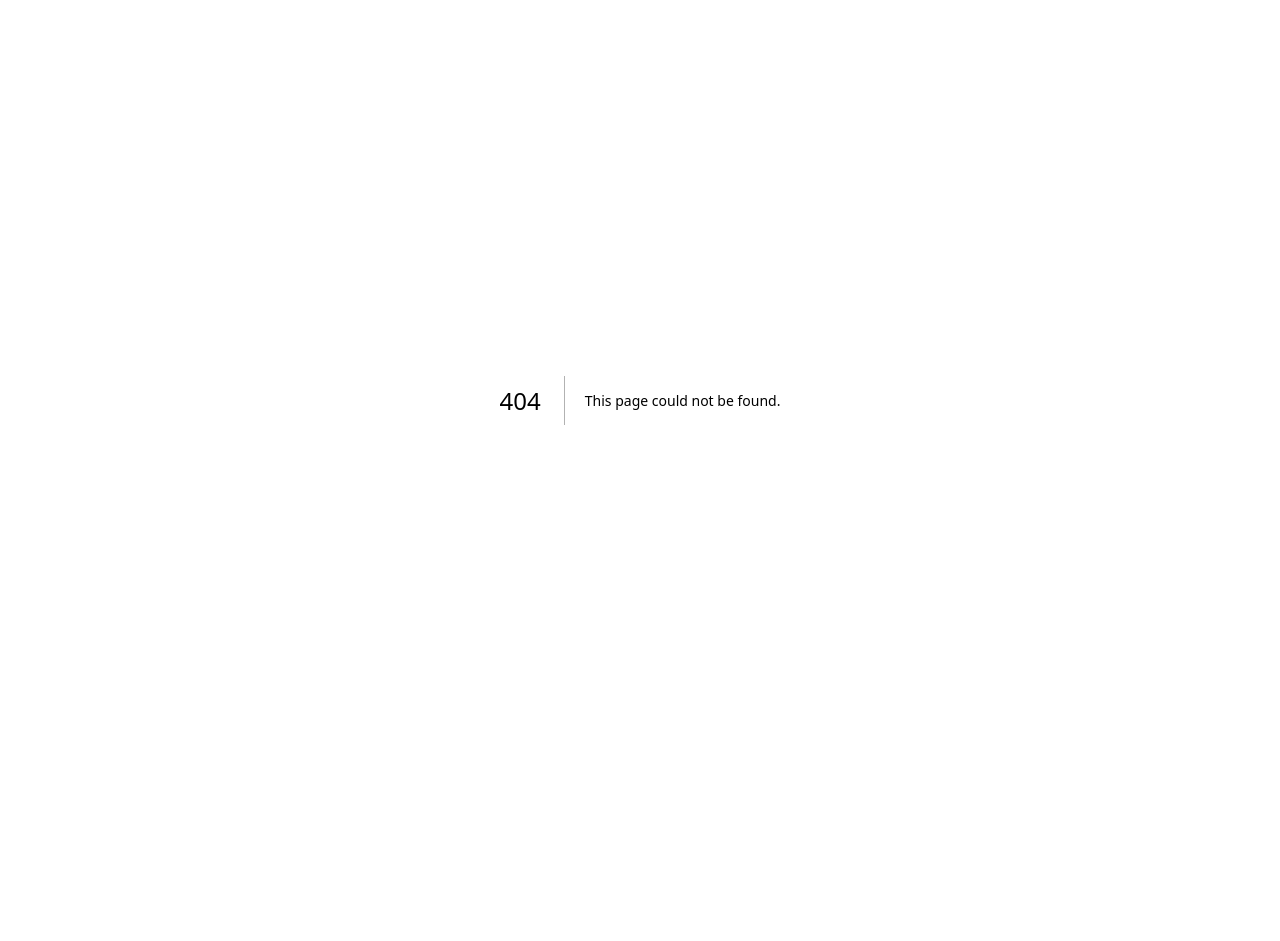
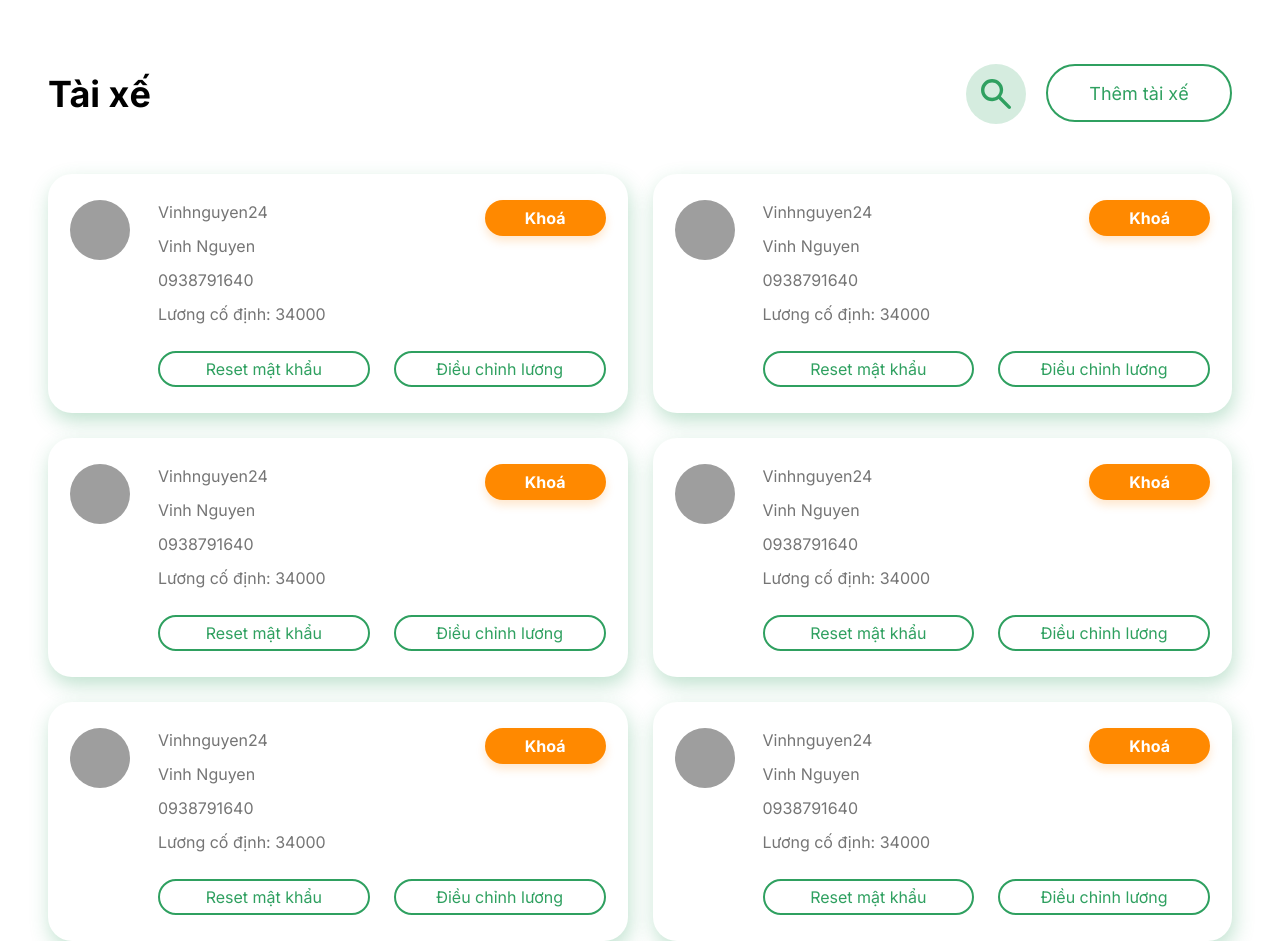
Before and after one commit to phibuinek/driver-manager-web, a Next.js app: page /assets/drivers-assistant in a window 1280 px wide. Before the commit this address had no page. Before the commit the page ends 800 px from the top, so only its background shows below. Built offline with nearby package versions, Linux system fonts and the light colour scheme; grey boxes are pictures that could not be loaded.

Commit message:
feat: add driver, driver assistant pages

```diff
--- a/next.config.js
+++ b/next.config.js
@@ -1,4 +1,13 @@
 /** @type {import('next').NextConfig} */
-const nextConfig = {}
+const nextConfig = {
+    images: {
+        remotePatterns: [
+            {
+                protocol: 'https',
+                hostname: 'picsum.photos',
+            }
+        ]
+    }
+}
 
 module.exports = nextConfig
--- /dev/null
+++ b/src/app/assets/drivers-assistant/page.tsx
@@ -0,0 +1,42 @@
+import AssetHeader from "@/app/components/AssetHeader";
+import DriverItem from "@/app/components/List/Driver/DriverItem";
+
+const DriversAssistantPage = () => {
+    return (
+        <div className={'mx-12'}>
+            <AssetHeader/>
+            <div className={'mt-[50px] lg:grid-cols-2 grid gap-[25px] sm:grid-cols-1'}>
+                <DriverItem id={driverItem.id} image={driverItem.image} userName={driverItem.userName}
+                            fullName={driverItem.fullName} phoneNumber={driverItem.phoneNumber}
+                            salary={driverItem.salary}/>
+                <DriverItem id={driverItem.id} image={driverItem.image} userName={driverItem.userName}
+                            fullName={driverItem.fullName} phoneNumber={driverItem.phoneNumber}
+                            salary={driverItem.salary}/>
+                <DriverItem id={driverItem.id} image={driverItem.image} userName={driverItem.userName}
+                            fullName={driverItem.fullName} phoneNumber={driverItem.phoneNumber}
+                            salary={driverItem.salary}/>
+                <DriverItem id={driverItem.id} image={driverItem.image} userName={driverItem.userName}
+                            fullName={driverItem.fullName} phoneNumber={driverItem.phoneNumber}
+                            salary={driverItem.salary}/>
+                <DriverItem id={driverItem.id} image={driverItem.image} userName={driverItem.userName}
+                            fullName={driverItem.fullName} phoneNumber={driverItem.phoneNumber}
+                            salary={driverItem.salary}/>
+                <DriverItem id={driverItem.id} image={driverItem.image} userName={driverItem.userName}
+                            fullName={driverItem.fullName} phoneNumber={driverItem.phoneNumber}
+                            salary={driverItem.salary}/>
+            </div>
+        </div>
+    )
+}
+export default DriversAssistantPage;
+const drivers = [
+    {
+        id: 1,
+        image: 'https://picsum.photos/60/60',
+        userName: 'Vinhnguyen24',
+        fullName: 'Vinh Nguyen',
+        phoneNumber: '0938791640',
+        salary: 34000,
+    }
+]
+const driverItem = drivers[0];
--- /dev/null
+++ b/src/app/assets/drivers/page.tsx
@@ -0,0 +1,42 @@
+import AssetHeader from "@/app/components/AssetHeader";
+import DriverItem from "@/app/components/List/Driver/DriverItem";
+
+const DriversPage = () => {
+    return (
+        <div className={'mx-12'}>
+            <AssetHeader/>
+            <div className={'mt-[50px] lg:grid-cols-2 grid gap-[25px] sm:grid-cols-1'}>
+                <DriverItem id={driverItem.id} image={driverItem.image} userName={driverItem.userName}
+                            fullName={driverItem.fullName} phoneNumber={driverItem.phoneNumber}
+                            salary={driverItem.salary}/>
+                <DriverItem id={driverItem.id} image={driverItem.image} userName={driverItem.userName}
+                            fullName={driverItem.fullName} phoneNumber={driverItem.phoneNumber}
+                            salary={driverItem.salary}/>
+                <DriverItem id={driverItem.id} image={driverItem.image} userName={driverItem.userName}
+                            fullName={driverItem.fullName} phoneNumber={driverItem.phoneNumber}
+                            salary={driverItem.salary}/>
+                <DriverItem id={driverItem.id} image={driverItem.image} userName={driverItem.userName}
+                            fullName={driverItem.fullName} phoneNumber={driverItem.phoneNumber}
+                            salary={driverItem.salary}/>
+                <DriverItem id={driverItem.id} image={driverItem.image} userName={driverItem.userName}
+                            fullName={driverItem.fullName} phoneNumber={driverItem.phoneNumber}
+                            salary={driverItem.salary}/>
+                <DriverItem id={driverItem.id} image={driverItem.image} userName={driverItem.userName}
+                            fullName={driverItem.fullName} phoneNumber={driverItem.phoneNumber}
+                            salary={driverItem.salary}/>
+            </div>
+        </div>
+    )
+}
+export default DriversPage;
+const drivers = [
+    {
+        id: 1,
+        image: 'https://picsum.photos/60/60',
+        userName: 'Vinhnguyen24',
+        fullName: 'Vinh Nguyen',
+        phoneNumber: '0938791640',
+        salary: 34000,
+    }
+]
+const driverItem = drivers[0];
--- /dev/null
+++ b/src/app/components/AssetHeader.tsx
@@ -0,0 +1,25 @@
+import SearchIcon from "@/app/components/Icons/SearchIcon";
+
+interface Props {
+    headerTitle?: string;
+    buttonTitle?: string;
+    buttonOnClick?: () => void;
+    onSearch?: () => void;
+}
+
+const AssetHeader = (props: Props) => {
+    const {headerTitle = "Tài xế", buttonTitle = "Thêm tài xế", buttonOnClick, onSearch} = props;
+    return (
+        <div className={'flex flex-row items-center justify-between mt-16'}>
+            <h1 className={'text-black font-bold text-[36px]'}>{headerTitle}</h1>
+            <div className={'flex flex-row'}>
+                <SearchIcon onClick={onSearch}/>
+                <button onClick={buttonOnClick}
+                        className={"w-[186px] h-[58px] ml-[20px] border-2 border-green text-primary text-[18px] rounded-full"}>{buttonTitle}
+                </button>
+            </div>
+        </div>
+    )
+}
+
+export default AssetHeader;
--- /dev/null
+++ b/src/app/components/Icons/SearchIcon.tsx
@@ -0,0 +1,20 @@
+import * as React from "react"
+import {SVGProps} from "react"
+
+const SearchIcon = (props: SVGProps<SVGSVGElement>, className: string | undefined) => (
+    <svg
+        xmlns="http://www.w3.org/2000/svg"
+        width={60}
+        height={60}
+        fill="none"
+        {...props}
+        className={className}
+    >
+        <circle cx={30} cy={30} r={30} fill="#2FA060" fillOpacity={0.2}/>
+        <path
+            fill="#2FA060"
+            d="m42.102 44.53-9.545-9.559a10.154 10.154 0 0 1-2.94 1.622 10.376 10.376 0 0 1-3.538.598c-3.096 0-5.716-1.075-7.86-3.223C16.073 31.819 15 29.195 15 26.095c0-3.1 1.073-5.725 3.218-7.872C20.364 16.075 22.984 15 26.08 15c3.097 0 5.718 1.074 7.862 3.223 2.144 2.148 3.217 4.772 3.218 7.872a10.419 10.419 0 0 1-2.216 6.487l9.588 9.602c.313.312.469.697.469 1.152 0 .455-.17.853-.511 1.195-.313.313-.71.469-1.194.469-.483 0-.88-.157-1.193-.47ZM26.08 33.778c2.13 0 3.942-.747 5.434-2.242 1.492-1.494 2.237-3.307 2.236-5.44 0-2.133-.746-3.947-2.238-5.441-1.492-1.495-3.303-2.241-5.433-2.24-2.13 0-3.942.747-5.434 2.241-1.492 1.494-2.237 3.308-2.236 5.44 0 2.134.746 3.948 2.238 5.442 1.492 1.494 3.303 2.24 5.433 2.24Z"
+        />
+    </svg>
+)
+export default SearchIcon
--- /dev/null
+++ b/src/app/components/List/Driver/DriverItem.tsx
@@ -0,0 +1,43 @@
+import Image from "next/image";
+
+export interface DriverItemProps {
+    id: number,
+    image: string,
+    userName: string,
+    fullName: string,
+    phoneNumber: string,
+    salary: number,
+}
+const DriverItem = (props: DriverItemProps) => {
+    const {id, image, userName, fullName, phoneNumber, salary} = props;
+    const textValueStyle = 'text-[16px] text-grey font-normal'
+    return (
+        <div className={'rounded-3xl px-[22px] py-[26px] flex flex-row w-full bg-white shadow-primary'}>
+            <Image src={image} alt={'avatar image id: ' + id} width={60} height={60} className={'rounded-full object-cover w-[60px] h-[60px]'}/>
+            <div className={'ml-[28px] w-full'}>
+                <div className={'flex flex-row justify-between'}>
+                    <div className={'flex flex-col'}>
+                        <span className={textValueStyle}>{userName}</span>
+                        <span className={`${textValueStyle} mt-[10px]`}>{fullName}</span>
+                        <span className={`${textValueStyle} mt-[10px]`}>{phoneNumber}</span>
+                        <span className={`${textValueStyle} mt-[10px]`}>Lương cố định: {salary}</span>
+                    </div>
+                    <button
+                        className={'bg-orange shadow-orange_design px-10 h-[36px] text-white font-bold text-[16px] rounded-full'}>Khoá
+                    </button>
+                </div>
+
+                <div className={'flex flex-row justify-between mt-[25px]'}>
+                    <button
+                        className={'bg-white rounded-full w-1/2 mr-[12px] border-green border-2 h-[36px] text-primary font-normal'}>Reset
+                        mật khẩu
+                    </button>
+                    <button
+                        className={'bg-white rounded-full w-1/2 ml-[12px] border-green border-2 h-[36px] text-primary font-normal'}>Điều chỉnh lương
+                    </button>
+                </div>
+            </div>
+        </div>
+    )
+}
+export default DriverItem;
--- a/src/app/layout.tsx
+++ b/src/app/layout.tsx
@@ -35,8 +35,8 @@ export default function RootLayout({
     <html lang="en">
       <body className={inter.className}>
       <Provider store={store}>
-        {/* <Navbar/> */}
-        {/* <Sidebar/> */}
+        {/*<Navbar/>*/}
+        {/*<Sidebar/>*/}
         {children}
       </Provider>
         </body>
--- a/tailwind.config.ts
+++ b/tailwind.config.ts
@@ -18,14 +18,21 @@ const config: Config = {
       },
       textColor: {
         'primary': '#2FA060',
+        'grey': '#757575'
       },
       backgroundColor: {
         'primary': '#F6F9F7',
         'button': '#2FA060',
+        'orange': '#FF8900',
       },
       borderColor: {
         'primary': '#F6F9F7',
+        'green': '#2FA060',
         'login': 'rgba(47, 160, 96, 0.30)',
+      },
+      boxShadow: {
+        'primary': '2px 8px 20px 0px rgba(47, 160, 96, 0.30)',
+        'orange_design': '0px 5px 10px 0px rgba(255, 137, 0, 0.20)',
       }
     },
   },
```
